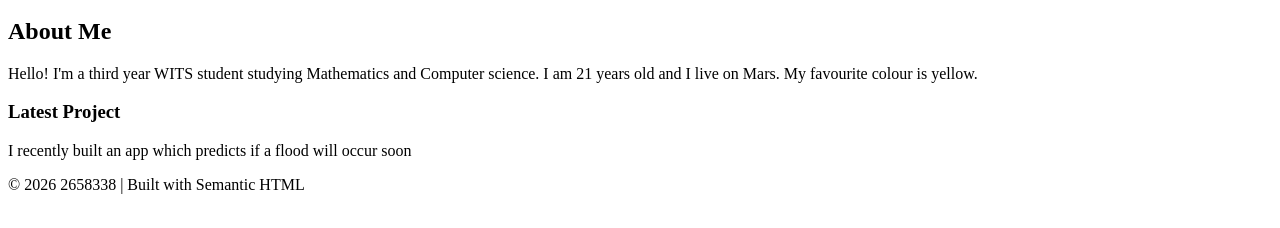
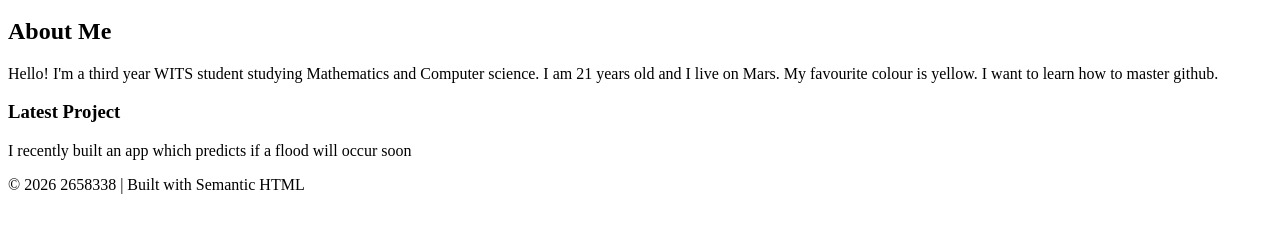
Before and after one commit to GabrielFelixO/2658338-portfolio, a plain HTML site: page index.html in a window 1280 px wide. Shown: the part 136-364 px from the top of the page. Drawn offline with Linux system fonts and the light colour scheme.

Commit message:
Add additional information to About Me section

```diff
--- a/index.html
+++ b/index.html
@@ -21,7 +21,8 @@
     <main>
         <section>
             <h2>About Me</h2>
-            <p>Hello! I'm a third year WITS student studying Mathematics and Computer science. I am 21 years old and I live on Mars. My favourite colour is yellow.</p>
+            <p>Hello! I'm a third year WITS student studying Mathematics and Computer science. I am 21 years old and I live on Mars. My favourite colour is yellow.
+            I want to learn how to master github.</p>
         </section>
 
         <article>
```
